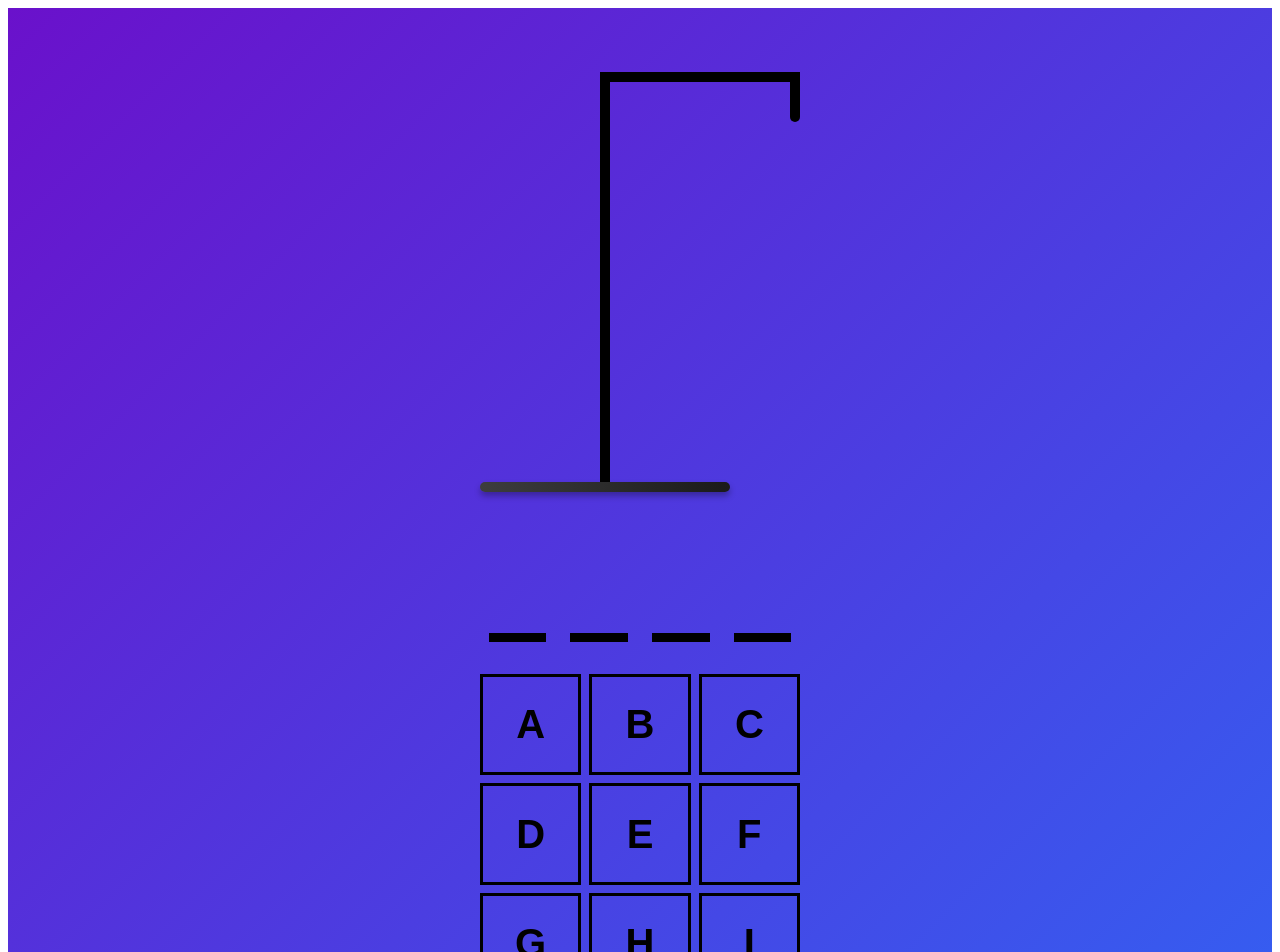
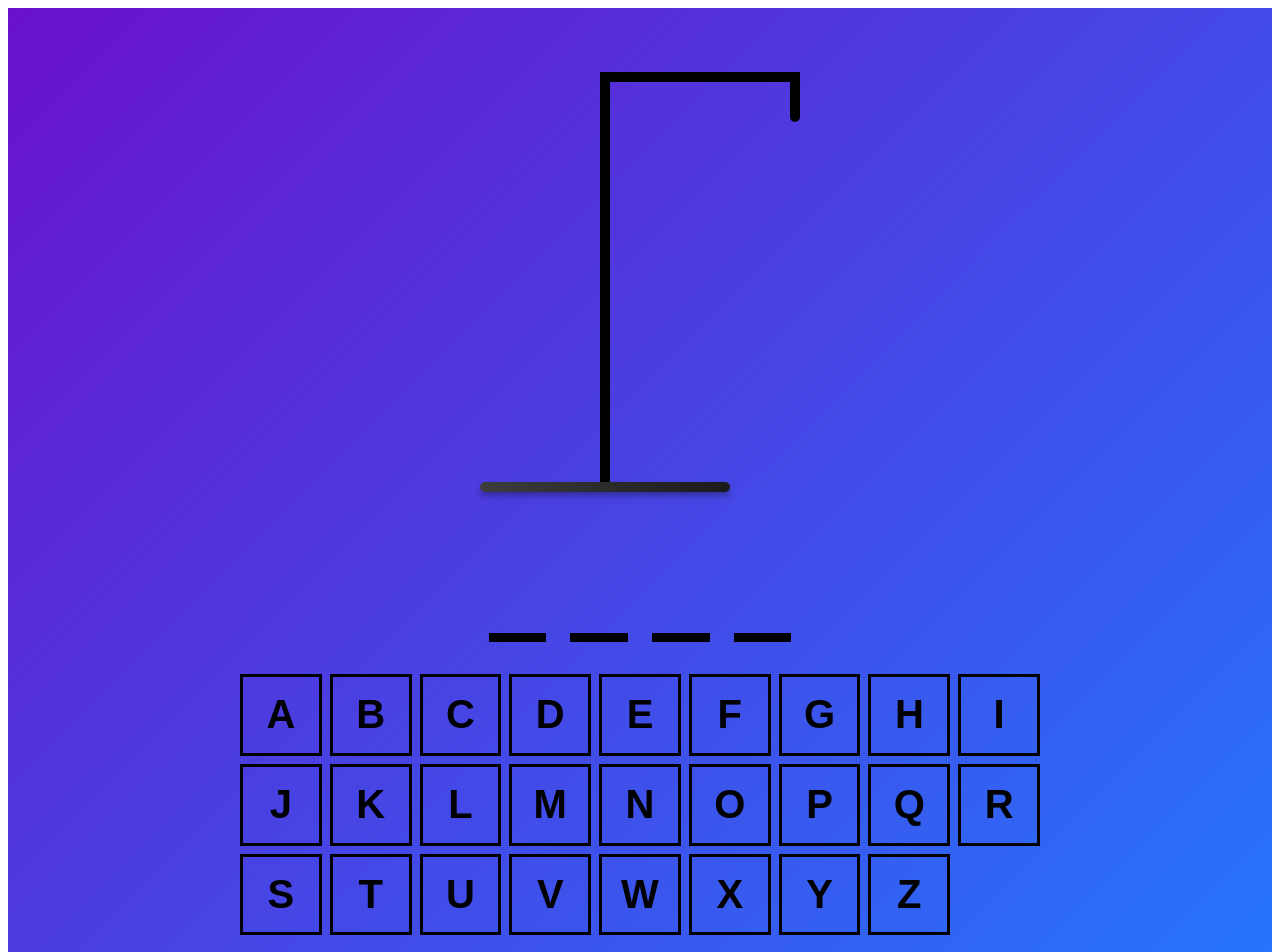
Before and after one commit to vicmazzola/react-hangman, a React (Vite) app: page / in a window 1280 px wide. Shown: the top 952 px of the page. Built offline with nearby package versions, Linux system fonts and the light colour scheme.

Commit message:
fix keyboard style when reload

```diff
--- a/src/App.styles.ts
+++ b/src/App.styles.ts
@@ -2,6 +2,7 @@ import styled from "styled-components";
 
 export const AppContainer = styled.div`
     max-width: 800px;
+    width: 100%;
     display: flex;
     flex-direction: column;
     gap: 2rem;
--- a/src/components/Keyboard.tsx
+++ b/src/components/Keyboard.tsx
@@ -39,12 +39,12 @@ type KeyboardProps = {
 // Styled Components
 const KeyboardContainer = styled.div`
     display: grid;
-    grid-template-columns: repeat(auto-fit, minmax(75px, 1fr));
+    grid-template-columns: repeat(auto-fill, minmax(75px, 1fr));
     gap: 0.5rem;
 
     @media (max-width: 600px) {
         gap: 0.3rem;
-        grid-template-columns: repeat(auto-fit, minmax(50px, 1fr)); /* Smaller buttons */
+        grid-template-columns: repeat(auto-fill, minmax(50px, 1fr)); /* Smaller buttons */
     }
 `;
 
@@ -107,6 +107,7 @@ export function Keyboard({
                         $isActive={isActive}
                         $isInactive={isInactive}
                         disabled={isActive || isInactive || disabled}
+
                     >
                         {key}
                     </KeyButton>
```
